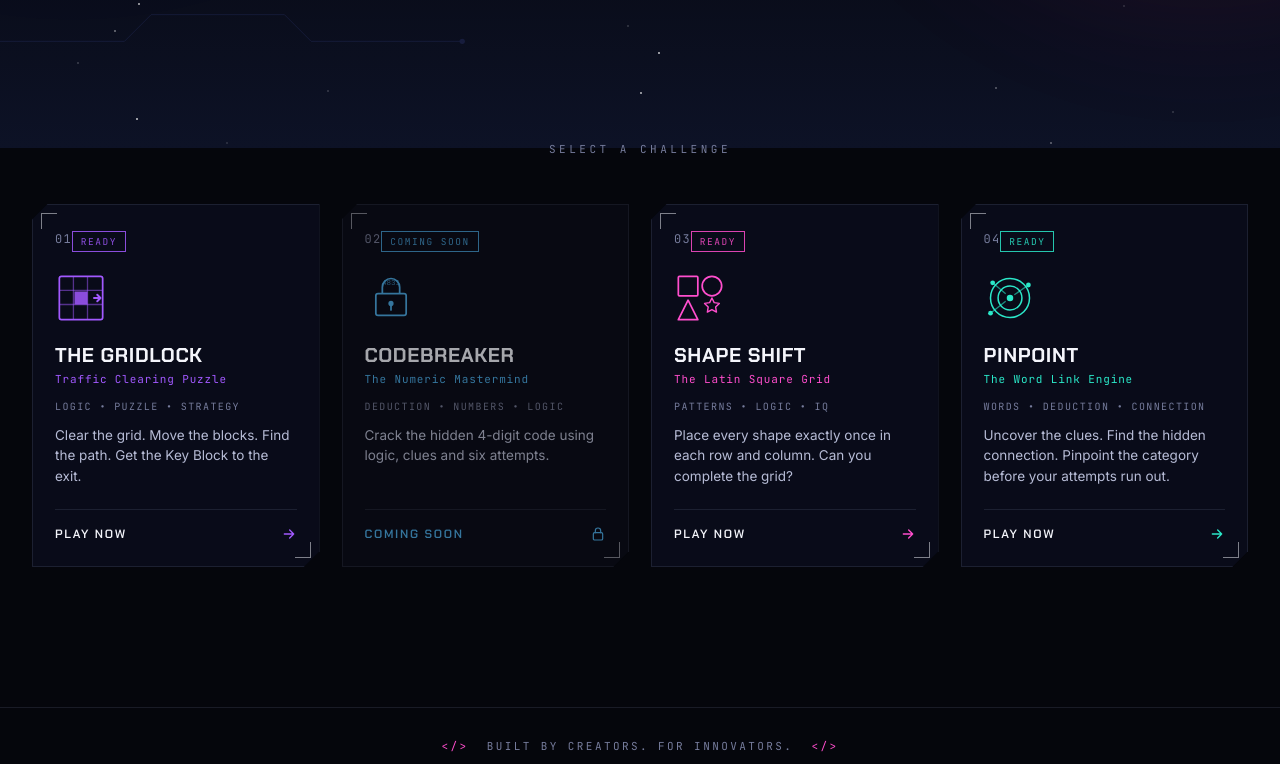
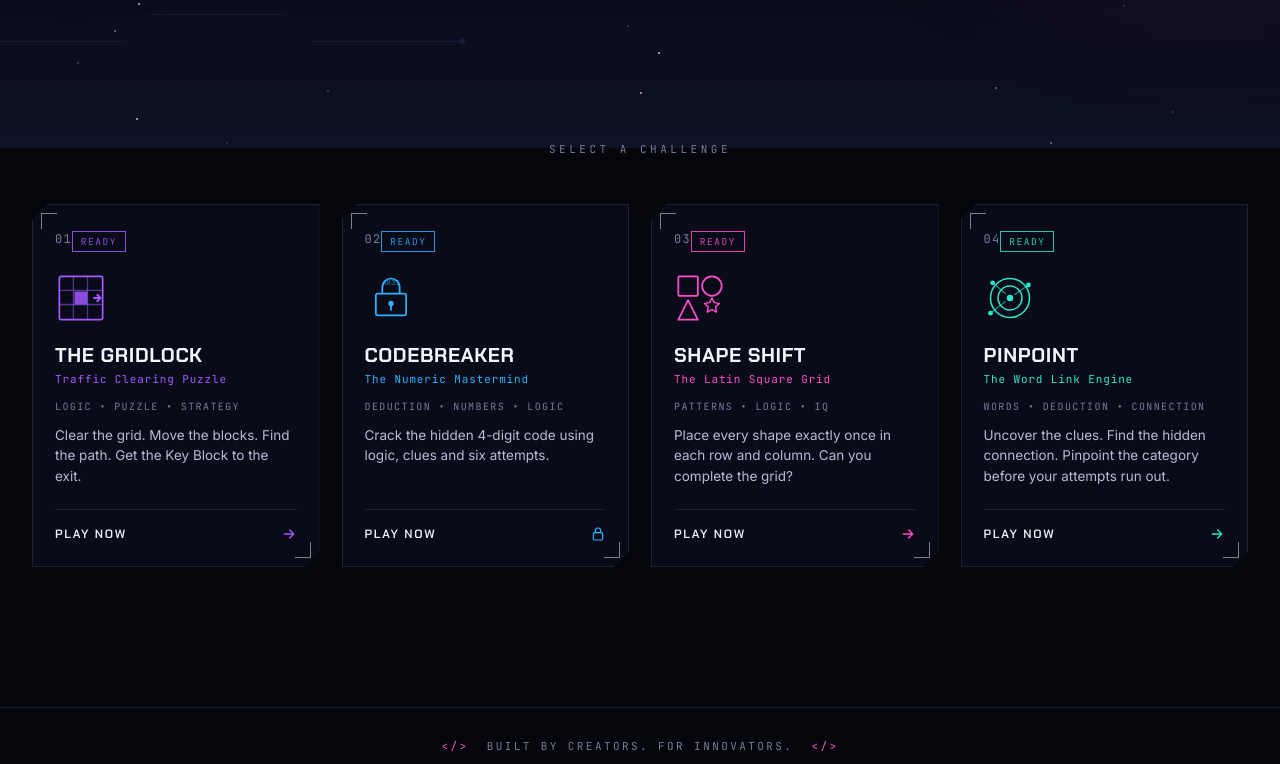
Before and after one commit to mcampusclub/Technical-game-homepage, a plain HTML site: page index.html in a window 1280 px wide. Shown: the part 652-1416 px from the top of the page. Drawn offline with Linux system fonts and the light colour scheme.

Commit message:
Update index.html

```diff
--- a/index.html
+++ b/index.html
@@ -793,12 +793,12 @@
         </button>
 
         <!-- GAME 02 — CODEBREAKER / COMING SOON -->
-        <button class="game-card game-card--codebreaker" type="button" data-game="codebreaker" aria-label="Codebreaker — Coming Soon" disabled>
+        <button class="game-card game-card--codebreaker" type="button" data-game="codebreaker" aria-label="Codebreaker">
           <span class="card-corner tl" aria-hidden="true"></span>
           <span class="card-corner br" aria-hidden="true"></span>
           <span class="card-top">
             <span class="card-index">02</span>
-            <span class="card-status">Coming Soon</span>
+            <span class="card-status">Ready</span>
           </span>
           <span class="card-icon" aria-hidden="true">
             <svg viewBox="0 0 48 48" fill="none">
@@ -814,7 +814,7 @@
           <span class="card-category">Deduction • Numbers • Logic</span>
           <span class="card-desc">Crack the hidden 4-digit code using logic, clues and six attempts.</span>
           <span class="card-play">
-            <span class="coming-soon-label">Coming Soon</span>
+            <span>Play Now</span>
             <svg class="arrow" width="16" height="16" viewBox="0 0 24 24" fill="none" aria-hidden="true">
               <rect x="5" y="10" width="14" height="11" rx="2" stroke="currentColor" stroke-width="1.8"/>
               <path d="M8 10V7a4 4 0 0 1 8 0v3" stroke="currentColor" stroke-width="1.8" stroke-linecap="round"/>
```
